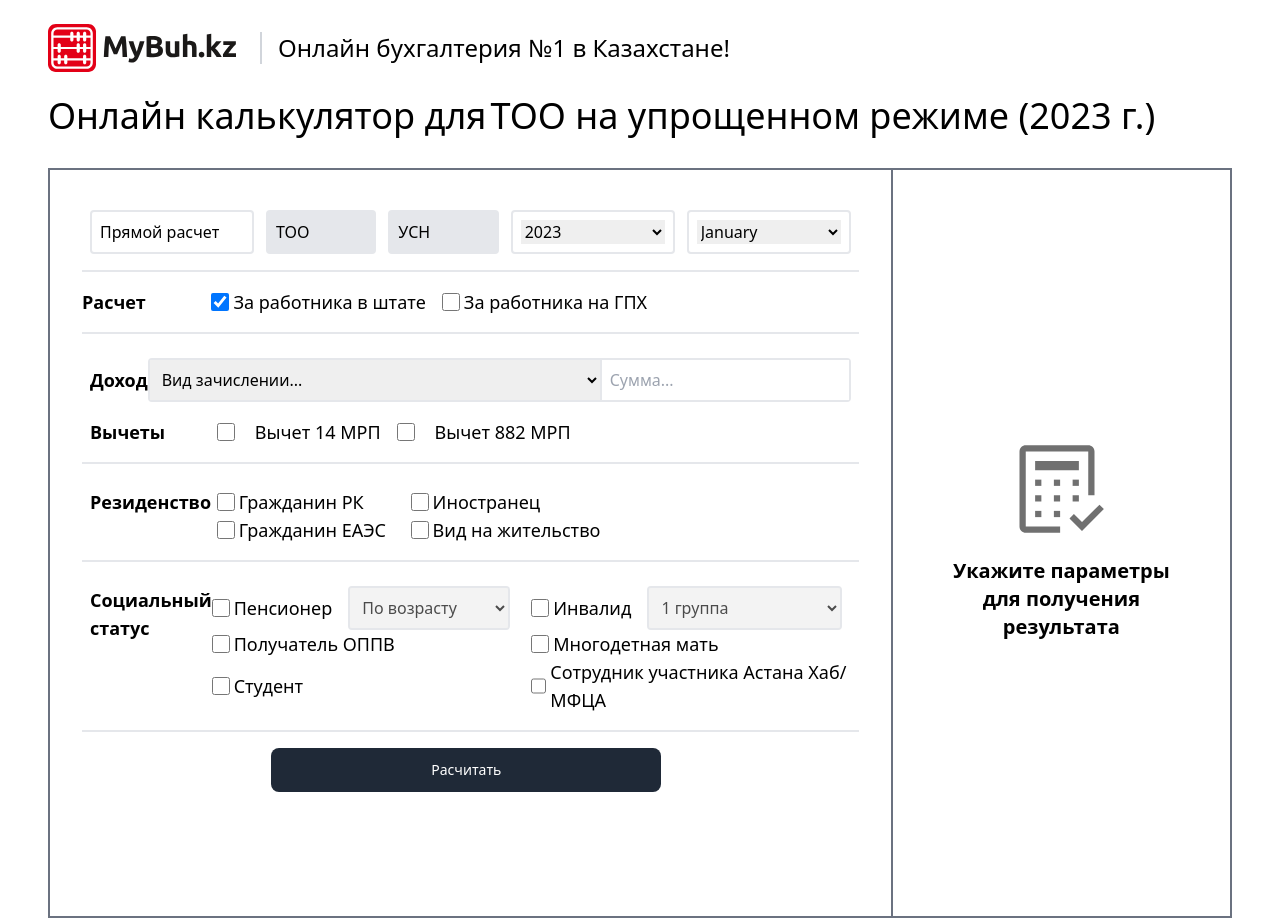
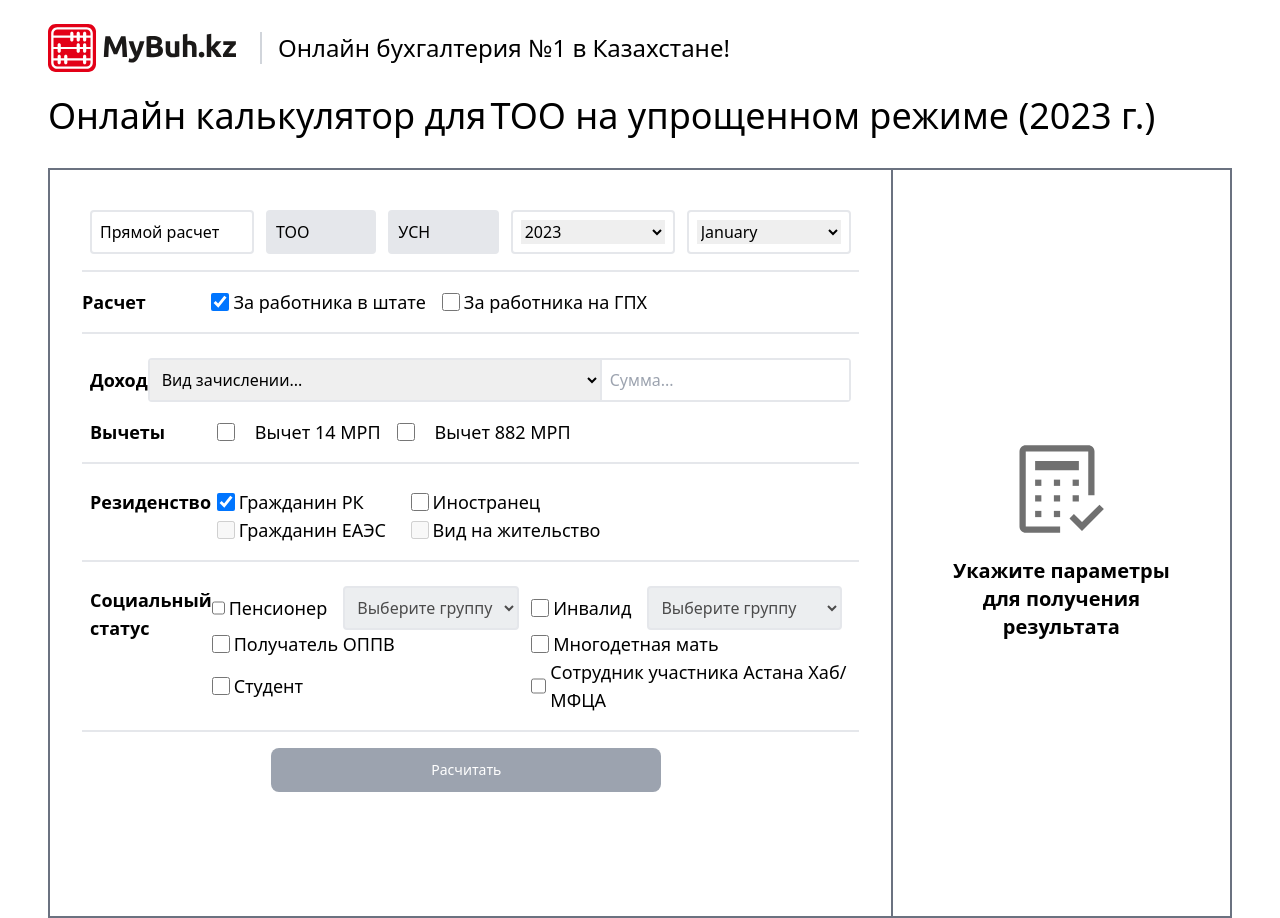
Before and after one commit to dias19/test_mybuh, a Next.js app: page / in a window 1280 px wide. Built offline with nearby package versions, Linux system fonts and the light colour scheme.

Commit message:
fixed form and its states

```diff
--- a/components/calculator/account.tsx
+++ b/components/calculator/account.tsx
@@ -1,18 +1,10 @@
 import React from "react";
+import { useFormContext } from "react-hook-form";
 
-type Props = {
-  isAccountingForEmployee: boolean;
-  setIsAccountingForEmployee: (state: boolean) => void;
-};
+export default function Account() {
+  const methods=useFormContext();
 
-export default function Account({
-  isAccountingForEmployee,
-  setIsAccountingForEmployee,
-}: Props) {
-  const onChange = () => {
-    setIsAccountingForEmployee(!isAccountingForEmployee);
-  };
-
+  const {register}=methods;
   return (
     <div className="flex w-full pb-4 mb-4 border-b-2">
       <p className="font-bold text-lg w-1/6">Расчет</p>
@@ -21,17 +13,15 @@ export default function Account({
           <input
             type="checkbox"
             className="w-[18px] h-[18px] mr-1"
-            onChange={onChange}
-            checked={isAccountingForEmployee}
+            {...register('is_staff_member')}
           />
           <span className="text-lg">За работника в штате</span>
         </div>
         <div className="flex items-center mr-1">
           <input
             type="checkbox"
-            onChange={onChange}
             className="w-[18px] h-[18px] mr-1"
-            checked={!isAccountingForEmployee}
+            {...register('is_staff_member_gph')}
           />
           <span className="text-lg">За работника на ГПХ</span>
         </div>
--- a/components/calculator/calculator.tsx
+++ b/components/calculator/calculator.tsx
@@ -1,46 +1,42 @@
 "use client";
-import { MONTH, YEARS } from "@/constants/constants";
+import { CalculationSchema, DEFAULT_VALUE, MONTH, YEARS } from "@/constants/constants";
 import React, { useState } from "react";
 import DetailsCalculation from "./details";
 import Account from "./account";
 import Income from "./income";
 import Residency from "./residency";
 import SocialStatus from "./social-status";
+import { yupResolver } from '@hookform/resolvers/yup';
+import {FormProvider, useForm} from 'react-hook-form'
 
 export default function Calculator() {
-  const [isAccountingForEmployee, setIsAccountingForEmployee] = useState(true);
+    const methods=useForm<Data>({
+    resolver: yupResolver(CalculationSchema),
+    defaultValues: DEFAULT_VALUE,
+  });
 
-  const [dataForm, setDataForm]=useState<Data>({
-    year: 2023,
-    salary: undefined,
-    is_staff_member: true,
-    is_staff_member_gph: false,
-    is_resident: true,
-    is_citizen_cis: false,
-    has_citizen_permit: false,
-    is_deduction_14: false,
-    is_deduction_882:false,
-    social_statuses: [],
-  })
+  const {watch, formState: {isValid}, handleSubmit}=methods;
 
+  const [socialStatuses, setSocialStatuses]=useState<SocialStatuses[]>([])
+
+  console.log(watch());
   return (
     <div className="h-[750px] border-2 border-gray-500 flex flex-col p-8">
+      <FormProvider {...methods}>
       <DetailsCalculation />
-      <Account
-        isAccountingForEmployee={isAccountingForEmployee}
-        setIsAccountingForEmployee={setIsAccountingForEmployee}
-      />
+      <Account/>
       <Income />
       <Residency />
-      <SocialStatus />
+      <SocialStatus socialStatuses={socialStatuses} setSocialStatuses={setSocialStatuses}/>
       <div className="self-center">
         <button
           type="button"
-          className="text-white bg-gray-800 hover:bg-gray-900 focus:outline-none focus:ring-4 focus:ring-gray-300 font-medium rounded-lg text-sm px-40 py-3 mr-2 mb-2 dark:bg-gray-800 dark:hover:bg-gray-700 dark:focus:ring-gray-700 dark:border-gray-700 "
-        >
+          disabled={!isValid}
+          className="text-white bg-black disabled:bg-gray-400 focus:outline-none focus:ring-4 focus:ring-gray-300 font-medium rounded-lg text-sm px-40 py-3 mr-2 mb-2">
           Расчитать
         </button>
       </div>
+          </FormProvider>
     </div>
   );
 }
--- a/components/calculator/details.tsx
+++ b/components/calculator/details.tsx
@@ -1,7 +1,11 @@
 import { MONTH, YEARS } from "@/constants/constants";
 import React from "react";
+import { useFormContext } from "react-hook-form";
 
 export default function DetailsCalculation() {
+  const methods = useFormContext();
+
+  const {register}=methods;
   return (
     <div className="flex w-full justify-between pb-4 mb-4 border-b-2 p-2">
       <div className="border-2 rounded border-gray-200 px-2 py-2 w-1/4 mr-3">
@@ -14,9 +18,9 @@ export default function DetailsCalculation() {
         <span>УСН</span>
       </div>
       <div className="border-2 rounded border-gray-200 px-2 py-2 w-1/4 mr-3">
-        <select className="w-full">
+        <select className="w-full" {...register('year')}>
           {YEARS.map((year) => (
-            <option key={`year-${year}`}>{year}</option>
+            <option key={`year-${year}`} value={year}>{year}</option>
           ))}
         </select>
       </div>
--- a/components/calculator/income.tsx
+++ b/components/calculator/income.tsx
@@ -1,6 +1,11 @@
 import React from "react";
+import { useFormContext } from "react-hook-form";
 
 export default function Income() {
+  const methods=useFormContext();
+
+  const {register, formState: {errors}}=methods;
+
   return (
     <div className="flex flex-col w-full pb-4 mb-4 border-b-2 p-2">
       <div className="flex items-center">
@@ -29,6 +34,7 @@ export default function Income() {
               type="text"
               placeholder="Сумма..."
               className="border-l-2 px-2 py-2"
+              {...register('salary')}
             />
           </div>
         </div>
@@ -37,11 +43,11 @@ export default function Income() {
         <p className="font-bold text-lg w-1/6">Вычеты</p>
         <div className="flex">
           <div className="flex items-center mr-4">
-            <input type="checkbox" className="w-[18px] h-[18px] mr-1" />
+            <input type="checkbox" className="w-[18px] h-[18px] mr-1" {...register('is_deduction_14')}/>
             <span className="text-lg pl-4">Вычет 14 МРП</span>
           </div>
           <div className="flex items-center mr-1">
-            <input type="checkbox" className="w-[18px] h-[18px] mr-1" />
+            <input type="checkbox" className="w-[18px] h-[18px] mr-1" {...register('is_deduction_882')}/>
             <span className="text-lg pl-4">Вычет 882 МРП</span>
           </div>
         </div>
--- a/components/calculator/residency.tsx
+++ b/components/calculator/residency.tsx
@@ -1,14 +1,34 @@
-import React from 'react'
+import React from "react";
+import { set, useFormContext } from "react-hook-form";
 
 export default function Residency() {
+  const methods = useFormContext();
+
+  const { register, watch, setValue } = methods;
+
+  const isResident = watch().is_resident;
+
+  const isForeigner = watch().is_foreigner;
+
+  const onChange = () => {
+    if (isResident) {
+      setValue("is_resident", false);
+      setValue("is_foreigner", true);
+    } else if (isForeigner) {
+      setValue("is_foreigner", false);
+      setValue("is_resident", true);
+    }
+  };
   return (
     <div className="flex w-full pb-4 mb-4 border-b-2 p-2">
       <p className="font-bold text-lg w-1/6">Резиденство</p>
-    <div className='grid grid-cols-2'>
+      <div className="grid grid-cols-2">
         <div className="flex items-center mr-4">
           <input
             type="checkbox"
+            disabled={isForeigner}
             className="w-[18px] h-[18px] mr-1"
+            {...register("is_resident")}
           />
           <span className="text-lg">Гражданин РК</span>
         </div>
@@ -16,24 +36,29 @@ export default function Residency() {
           <input
             type="checkbox"
             className="w-[18px] h-[18px] mr-1"
+            onChange={onChange}
           />
           <span className="text-lg">Иностранец</span>
         </div>
         <div className="flex items-center mr-4">
           <input
             type="checkbox"
+            disabled={isResident}
             className="w-[18px] h-[18px] mr-1"
+            {...register("is_citizen_cis")}
           />
           <span className="text-lg">Гражданин ЕАЭС</span>
         </div>
         <div className="flex items-center mr-1">
           <input
             type="checkbox"
+            disabled={isResident}
             className="w-[18px] h-[18px] mr-1"
+            {...register("has_citizen_permit")}
           />
           <span className="text-lg">Вид на жительство</span>
         </div>
       </div>
     </div>
-  )
+  );
 }
--- a/components/calculator/social-status.tsx
+++ b/components/calculator/social-status.tsx
@@ -1,25 +1,123 @@
-import React from "react";
+import React, { useState } from "react";
+import { useFormContext } from "react-hook-form";
 
-export default function SocialStatus() {
+type Props = {
+  socialStatuses: SocialStatuses[];
+  setSocialStatuses: React.Dispatch<React.SetStateAction<SocialStatuses[]>>;
+};
+
+export default function SocialStatus({
+  setSocialStatuses,
+  socialStatuses,
+}: Props) {
+  const [isPensioner, setIsPensioner] = useState(false);
+  const [isDisabled, setIsDisabled] = useState(false);
+
+  const addSocialStatus = (status: SocialStatuses) => {
+    setSocialStatuses((prevStatuses: SocialStatuses[]) => {
+      const index = prevStatuses.indexOf(status);
+      if (index !== -1) {
+        const updatedStatuses = [...prevStatuses];
+        updatedStatuses.splice(index, 1);
+        return updatedStatuses;
+      } else {
+        return [...prevStatuses, status];
+      }
+    });
+  };
+
+  const addSocialStatusSelect = (status: SocialStatuses, type: "disabled" | "pensioner") => {
+    if(type === 'pensioner'){
+      setSocialStatuses((prevStatuses: SocialStatuses[]) => {
+        const elementsToRemove = ["p_by_age", "p_else"];
+        const removePreviousElements = prevStatuses.filter(
+          (selectedStatus) => !elementsToRemove.includes(selectedStatus)
+        );
+        return [...removePreviousElements, status]
+      });
+    }
+    else if(type === 'disabled'){
+      setSocialStatuses((prevStatuses: SocialStatuses[]) => {
+        const elementsToRemove = ['d_group_1_time', 'd_group_1', 'd_group_2_time', 'd_group_2', 'd_group_3'];
+        const removedPreviousStatuses = prevStatuses.filter(
+          (selectedStatus) => !elementsToRemove.includes(selectedStatus)
+        );
+        return [...removedPreviousStatuses, status]
+      });
+    }
+  };
+
+  const handleInputChangePensioner = () => {
+    if (isPensioner) {
+      setSocialStatuses((prevStatuses: SocialStatuses[]) => {
+        const elementsToRemove = ["p_by_age", "p_else"];
+        return prevStatuses.filter(
+          (selectedStatus) => !elementsToRemove.includes(selectedStatus)
+        );
+      });
+      setIsPensioner(!isPensioner)
+    }
+    else{
+      setIsPensioner(!isPensioner)
+    }
+    }
+
+  const handleInputChangeDisabled= () => {
+    if (isDisabled) {
+      setSocialStatuses((prevStatuses: SocialStatuses[]) => {
+        const elementsToRemove = ['d_group_1_time', 'd_group_1', 'd_group_2_time', 'd_group_2', 'd_group_3'];
+        return prevStatuses.filter(
+          (selectedStatus) => !elementsToRemove.includes(selectedStatus)
+        );
+      });
+      setIsDisabled(!isDisabled)
+    }
+    else{
+      setIsDisabled(!isDisabled)
+    }
+    }
+
+  console.log(socialStatuses);
+
   return (
     <div className="flex w-full pb-4 mb-4 border-b-2 p-2">
       <p className="font-bold text-lg w-1/6">Социальный статус</p>
       <div className="grid grid-cols-2">
         <div className="flex items-center mr-4">
-          <input type="checkbox" className="w-[18px] h-[18px] mr-1" />
+          <input
+            type="checkbox"
+            className="w-[18px] h-[18px] mr-1"
+            checked={isPensioner}
+            onChange={handleInputChangePensioner}
+          />
           <span className="text-lg">Пенсионер</span>
           <div className="border-2 rounded border-gray-200 ml-4">
-            <select disabled className="px-2 py-2">
+            <select
+              disabled={!isPensioner}
+              className={`px-2 py-2 ${!isPensioner ? "bg-gray-200" : "none"}`}
+              onChange={(e: any) => addSocialStatusSelect(e.target.value, 'pensioner')}
+            >
+              <option hidden>Выберите группу</option>
               <option value="p_by_age">По возрасту</option>
               <option value="p_else">Прочие группы</option>
             </select>
           </div>
         </div>
         <div className="flex items-center mr-1">
-          <input type="checkbox" className="w-[18px] h-[18px] mr-1" />
+          <input
+            type="checkbox"
+            className="w-[18px] h-[18px] mr-1"
+            checked={isDisabled}
+            onChange={handleInputChangeDisabled}
+          />
           <span className="text-lg">Инвалид</span>
           <div className="border-2 rounded border-gray-200 ml-4">
-            <select disabled className="px-2 py-2">
+            <select
+              disabled={!isDisabled}
+              className={`px-2 py-2 ${!isDisabled ? "bg-gray-200" : "none"}`}
+              onChange={(e: any) => addSocialStatusSelect(e.target.value, 'disabled')}
+            >
+              <option hidden>Выберите группу</option>
               <option value="d_group_1_time">1 группа</option>
               <option value="d_group_1">1 группа бессрочно</option>
               <option value="d_group_2_time">2 группа</option>
@@ -29,19 +127,39 @@ export default function SocialStatus() {
           </div>
         </div>
         <div className="flex items-center mr-4">
-          <input type="checkbox" className="w-[18px] h-[18px] mr-1" />
+          <input
+            type="checkbox"
+            className="w-[18px] h-[18px] mr-1"
+            checked={socialStatuses?.includes("receiver_oppv")}
+            onChange={(e) => addSocialStatus("receiver_oppv")}
+          />
           <span className="text-lg">Получатель ОППВ</span>
         </div>
         <div className="flex items-center mr-1">
-          <input type="checkbox" className="w-[18px] h-[18px] mr-1" />
+          <input
+            type="checkbox"
+            className="w-[18px] h-[18px] mr-1"
+            checked={socialStatuses?.includes("multiple_children_mother")}
+            onChange={(e) => addSocialStatus("multiple_children_mother")}
+          />
           <span className="text-lg">Многодетная мать</span>
         </div>
         <div className="flex items-center mr-4">
-          <input type="checkbox" className="w-[18px] h-[18px] mr-1" />
+          <input
+            type="checkbox"
+            className="w-[18px] h-[18px] mr-1"
+            checked={socialStatuses?.includes("student")}
+            onChange={(e) => addSocialStatus("student")}
+          />
           <span className="text-lg">Студент</span>
         </div>
         <div className="flex items-center mr-1">
-          <input type="checkbox" className="w-[18px] h-[18px] mr-1" />
+          <input
+            type="checkbox"
+            className="w-[18px] h-[18px] mr-1"
+            checked={socialStatuses?.includes("employee_of_resident")}
+            onChange={(e) => addSocialStatus("employee_of_resident")}
+          />
           <span className="text-lg">Сотрудник участника Астана Хаб/МФЦА</span>
         </div>
       </div>
--- a/components/type.ts
+++ b/components/type.ts
@@ -4,11 +4,11 @@ interface Data {
   is_staff_member: boolean;
   is_staff_member_gph: boolean;
   is_resident: boolean;
+  is_foreigner:boolean;
   is_citizen_cis: boolean;
   has_citizen_permit: boolean;
   is_deduction_14: boolean;
   is_deduction_882: boolean;
-  social_statuses: SocialStatuses[];
 }
 
 type SocialStatuses =
--- a/constants/constants.ts
+++ b/constants/constants.ts
@@ -1,3 +1,32 @@
+import * as yup from 'yup'
+
 export const YEARS=['2023', '2022', '2021']
 
 export const MONTH=['January','February', 'March', 'April', 'May', 'June', 'July', 'August', 'September', 'October', 'November', 'December']
+
+export const CalculationSchema=yup.object().shape({
+    year: yup.number().oneOf([2023, 2022, 2021]).required(),
+    salary: yup.number().required(),
+    is_staff_member: yup.boolean().required(),
+    is_staff_member_gph:yup.boolean().required(),
+    is_resident: yup.boolean().required(),
+    is_foreigner: yup.boolean().required(),
+    is_citizen_cis: yup.boolean(),
+    has_citizen_permit: yup.boolean(),
+    is_deduction_14: yup.boolean(),
+    is_deduction_882: yup.boolean(),
+})
+
+export const DEFAULT_VALUE={
+    year: 2023,
+    salary: undefined,
+    is_staff_member: true,
+    is_staff_member_gph: false,
+    is_resident: true,
+    is_foreigner: false,
+    is_citizen_cis: false,
+    has_citizen_permit: false,
+    is_deduction_14: false,
+    is_deduction_882:false,
+    social_statuses: [],
+}
--- a/package.json
+++ b/package.json
@@ -9,6 +9,7 @@
     "lint": "next lint"
   },
   "dependencies": {
+    "@hookform/resolvers": "^3.1.0",
     "@types/node": "20.2.5",
     "@types/react": "18.2.8",
     "@types/react-dom": "18.2.4",
@@ -19,7 +20,9 @@
     "postcss": "8.4.24",
     "react": "18.2.0",
     "react-dom": "18.2.0",
+    "react-hook-form": "^7.44.3",
     "tailwindcss": "3.3.2",
-    "typescript": "5.1.3"
+    "typescript": "5.1.3",
+    "yup": "^1.2.0"
   }
 }
--- a/tailwind.config.js
+++ b/tailwind.config.js
@@ -12,6 +12,7 @@ module.exports = {
         'gradient-conic':
           'conic-gradient(from 180deg at 50% 50%, var(--tw-gradient-stops))',
       },
+      opacity: ['disabled'],
     },
   },
   plugins: [],
```
Also changed, not shown: 1 other file (tests, documents, lock files or other folders). Lines whose indentation alone changed are shown as unchanged.
